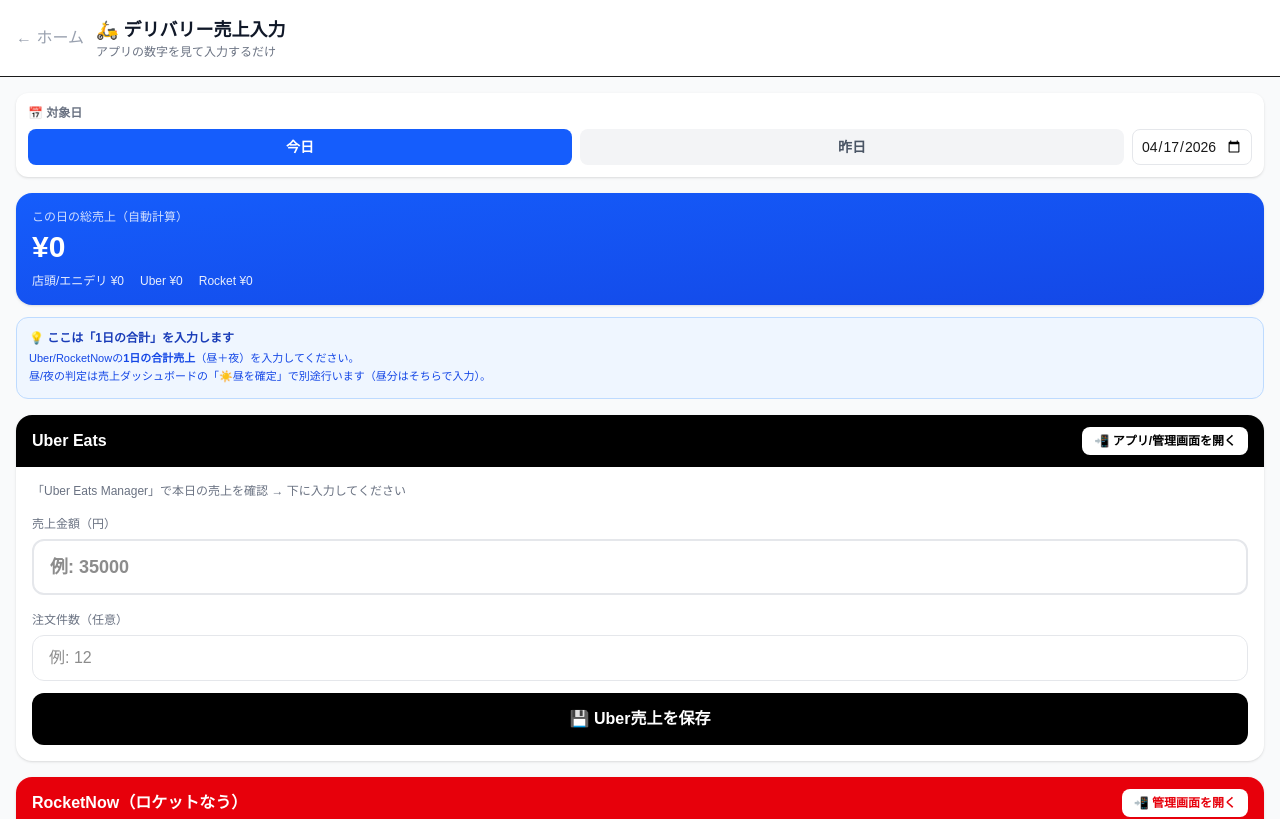
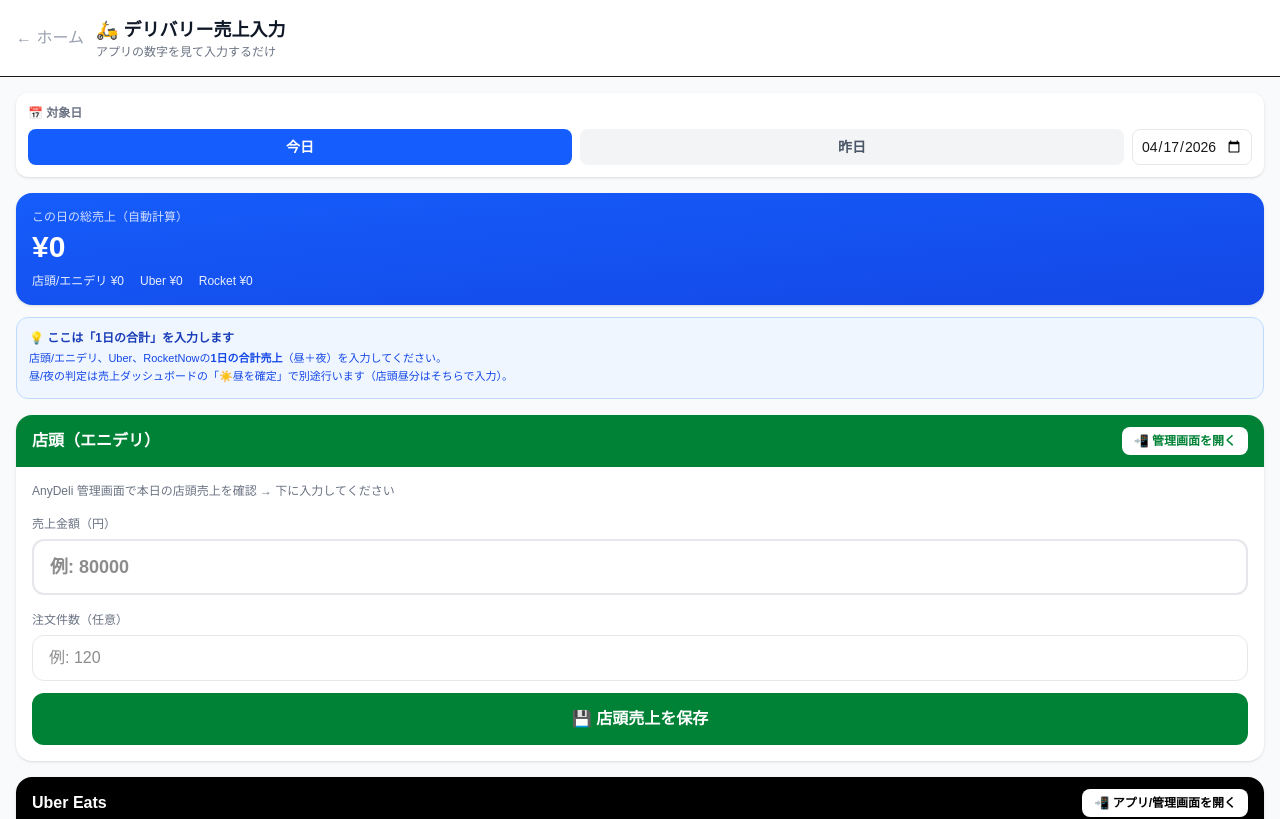
Before and after one commit to goat-mindmatch/goat-restaurant-os, a Next.js app: page /staff-home/delivery-input in a window 1280 px wide. Shown: the top 819 px of the page. Built offline with nearby package versions, Linux system fonts and the light colour scheme; no server answers.

Commit message:
店頭手入力対応の確認フロー追加とAnyDeli自動同期停止

```diff
--- a/src/app/api/sales/manual-delivery/route.ts
+++ b/src/app/api/sales/manual-delivery/route.ts
@@ -2,16 +2,17 @@
 export const dynamic = 'force-dynamic'
 
 /**
- * 手動デリバリー売上入力API（Uber / RocketNow）
+ * 手動デリバリー売上入力API（Uber / RocketNow / 店頭）
  * 新ポータルが自動取得不可になったため、現場が「確認して入力するだけ」で
  * 反映できるようにする。
  *
  * GET  /api/sales/manual-delivery?date=YYYY-MM-DD
- *   → その日の現在値（uber/rocketnow/anydeli/total）を返す（確認表示用）
+ *   → その日の現在値（store/uber/rocketnow/anydeli/total）を返す（確認表示用）
  *
  * POST /api/sales/manual-delivery
  *   body: {
  *     date: 'YYYY-MM-DD',
+ *     store_sales?: number, store_orders?: number,
  *     uber_sales?: number, uber_orders?: number,
  *     rocketnow_sales?: number, rocketnow_orders?: number
  *   }
@@ -35,7 +36,7 @@
   const db = createServiceClient() as any
   const { data } = await db
     .from('daily_sales')
-    .select('date, store_sales, anydeli_sales, uber_sales, uber_orders, rocketnow_sales, rocketnow_orders, delivery_sales, total_sales, uber_synced_at, rocketnow_synced_at')
+    .select('date, store_sales, store_orders, anydeli_sales, anydeli_orders, uber_sales, uber_orders, rocketnow_sales, rocketnow_orders, delivery_sales, total_sales, uber_synced_at, rocketnow_synced_at')
     .eq('tenant_id', TENANT_ID)
     .eq('date', date)
     .maybeSingle()
@@ -43,9 +44,11 @@
   return NextResponse.json({
     date,
     current: data ?? {
+      store_sales: 0, store_orders: 0,
+      anydeli_sales: 0, anydeli_orders: 0,
       uber_sales: 0, uber_orders: 0,
       rocketnow_sales: 0, rocketnow_orders: 0,
-      anydeli_sales: 0, total_sales: 0,
+      total_sales: 0,
     },
   })
 }
@@ -58,10 +61,11 @@
       return NextResponse.json({ error: 'date must be YYYY-MM-DD' }, { status: 400 })
     }
 
+    const hasStore = body.store_sales !== undefined || body.store_orders !== undefined
     const hasUber = body.uber_sales !== undefined || body.uber_orders !== undefined
     const hasRocket = body.rocketnow_sales !== undefined || body.rocketnow_orders !== undefined
-    if (!hasUber && !hasRocket) {
-      return NextResponse.json({ error: 'uber_* または rocketnow_* のいずれかを指定してください' }, { status: 400 })
+    if (!hasStore && !hasUber && !hasRocket) {
+      return NextResponse.json({ error: 'store_* / uber_* / rocketnow_* のいずれかを指定してください' }, { status: 400 })
     }
 
     const num = (v: unknown): number => {
@@ -75,14 +79,14 @@
     // 既存値を取得して他媒体を保持
     const { data: existing } = await db
       .from('daily_sales')
-      .select('store_sales, anydeli_sales, uber_sales, uber_orders, rocketnow_sales, rocketnow_orders, menu_sales')
+      .select('store_sales, store_orders, anydeli_sales, anydeli_orders, uber_sales, uber_orders, rocketnow_sales, rocketnow_orders, menu_sales')
       .eq('tenant_id', TENANT_ID)
       .eq('date', date)
       .maybeSingle()
 
-    // store_sales / anydeli_sales はここでは触らない（AnyDeli同期が管理）。
-    // delivery_sales の再計算に menu_sales のみ使用。
-    const menuSales  = Number(existing?.menu_sales)  || 0
+    const menuSales   = Number(existing?.menu_sales)   || 0
+    const storeSales  = hasStore  ? num(body.store_sales)  : (Number(existing?.store_sales) || 0)
+    const storeOrders = hasStore  ? num(body.store_orders) : (Number(existing?.store_orders) || 0)
 
     const uberSales      = hasUber   ? num(body.uber_sales)      : (Number(existing?.uber_sales) || 0)
     const uberOrders     = hasUber   ? num(body.uber_orders)     : (Number(existing?.uber_orders) || 0)
@@ -95,6 +99,10 @@
     const payload: Record<string, unknown> = {
       tenant_id:      TENANT_ID,
       date,
+      store_sales:    storeSales,
+      store_orders:   storeOrders,
+      anydeli_sales:  storeSales,
+      anydeli_orders: storeOrders,
       uber_sales:     uberSales,
       uber_orders:    uberOrders,
       rocketnow_sales:  rocketnowSales,
@@ -115,7 +123,7 @@
     // 反映後の値を返す
     const { data: after } = await db
       .from('daily_sales')
-      .select('date, store_sales, anydeli_sales, uber_sales, uber_orders, rocketnow_sales, rocketnow_orders, delivery_sales, total_sales')
+      .select('date, store_sales, anydeli_sales, store_orders, anydeli_orders, uber_sales, uber_orders, rocketnow_sales, rocketnow_orders, delivery_sales, total_sales')
       .eq('tenant_id', TENANT_ID)
       .eq('date', date)
       .maybeSingle()
--- a/src/app/staff-home/delivery-input/DeliveryInputClient.tsx
+++ b/src/app/staff-home/delivery-input/DeliveryInputClient.tsx
@@ -4,6 +4,8 @@
 import Link from 'next/link'
 
 type Current = {
+  store_sales?: number
+  store_orders?: number
   uber_sales?: number
   uber_orders?: number
   rocketnow_sales?: number
@@ -24,6 +26,7 @@
 }
 
 // 各サービスの確認先（モバイルブラウザで開く）
+const ANYDELI_URL = 'https://shop.anydeli.co.jp/'
 const UBER_URL = 'https://merchants.ubereats.com/'
 const ROCKET_URL = 'https://store.rocketnow.co.jp/merchant/'
 
@@ -32,17 +35,20 @@
   const [current, setCurrent] = useState<Current>({})
   const [loading, setLoading] = useState(true)
 
+  const [storeSales, setStoreSales] = useState('')
+  const [storeOrders, setStoreOrders] = useState('')
   const [uberSales, setUberSales] = useState('')
   const [uberOrders, setUberOrders] = useState('')
   const [rocketSales, setRocketSales] = useState('')
   const [rocketOrders, setRocketOrders] = useState('')
 
+  const [savingStore, setSavingStore] = useState(false)
   const [savingUber, setSavingUber] = useState(false)
   const [savingRocket, setSavingRocket] = useState(false)
   const [toast, setToast] = useState<string | null>(null)
 
   // 入力中フラグ: ユーザーが触った欄は load() の自動プリフィルで上書きしない（競合防止）
-  const touched = useRef<{ uber: boolean; rocket: boolean }>({ uber: false, rocket: false })
+  const touched = useRef<{ store: boolean; uber: boolean; rocket: boolean }>({ store: false, uber: false, rocket: false })
   // load の採番。新しいload開始時に古いloadの結果を破棄する（ref共有なのでクロージャを跨いで機能する）
   const loadSeq = useRef(0)
 
@@ -56,6 +62,10 @@
       if (seq !== loadSeq.current) return
       setCurrent(j.current ?? {})
       // 未入力 or 強制(保存直後)の欄のみプリフィル。入力中の欄は保持。
+      if (opts?.force || !touched.current.store) {
+        setStoreSales(j.current?.store_sales ? String(j.current.store_sales) : '')
+        setStoreOrders(j.current?.store_orders ? String(j.current.store_orders) : '')
+      }
       if (opts?.force || !touched.current.uber) {
         setUberSales(j.current?.uber_sales ? String(j.current.uber_sales) : '')
         setUberOrders(j.current?.uber_orders ? String(j.current.uber_orders) : '')
@@ -72,13 +82,36 @@
 
   // 日付が変わったら touched をリセットして新しい日付の値をプリフィル
   useEffect(() => {
-    touched.current = { uber: false, rocket: false }
+    touched.current = { store: false, uber: false, rocket: false }
     load({ force: true })
   }, [date, load])
 
   const flash = (msg: string) => {
     setToast(msg)
     setTimeout(() => setToast(null), 2500)
+  }
+
+  const saveStore = async () => {
+    if (storeSales === '') { alert('店頭売上金額を入力してください'); return }
+    setSavingStore(true)
+    try {
+      const res = await fetch('/api/sales/manual-delivery', {
+        method: 'POST',
+        headers: { 'Content-Type': 'application/json' },
+        body: JSON.stringify({
+          date,
+          store_sales: Number(storeSales),
+          store_orders: storeOrders === '' ? 0 : Number(storeOrders),
+        }),
+      })
+      const j = await res.json()
+      if (!res.ok) { alert(`保存失敗: ${j.error ?? res.status}`); return }
+      setCurrent(j.saved ?? current)
+      touched.current.store = false
+      flash('✅ 店頭売上を保存しました')
+    } finally {
+      setSavingStore(false)
+    }
   }
 
   const saveUber = async () => {
@@ -165,7 +198,7 @@
         <p className="text-xs opacity-80">この日の総売上（自動計算）</p>
         <p className="text-3xl font-bold mt-1">{yen(current.total_sales)}</p>
         <div className="flex gap-4 mt-2 text-xs opacity-90">
-          <span>店頭/エニデリ {yen(current.anydeli_sales)}</span>
+          <span>店頭/エニデリ {yen(current.store_sales ?? current.anydeli_sales)}</span>
           <span>Uber {yen(current.uber_sales)}</span>
           <span>Rocket {yen(current.rocketnow_sales)}</span>
         </div>
@@ -175,12 +208,55 @@
       <div className="mx-4 mt-3 bg-blue-50 border border-blue-200 rounded-xl p-3">
         <p className="text-xs text-blue-800 font-semibold mb-1">💡 ここは「1日の合計」を入力します</p>
         <p className="text-[11px] text-blue-700 leading-relaxed">
-          Uber/RocketNowの<b>1日の合計売上</b>（昼＋夜）を入力してください。<br />
-          昼/夜の判定は売上ダッシュボードの「☀️昼を確定」で別途行います（昼分はそちらで入力）。
+          店頭/エニデリ、Uber、RocketNowの<b>1日の合計売上</b>（昼＋夜）を入力してください。<br />
+          昼/夜の判定は売上ダッシュボードの「☀️昼を確定」で別途行います（店頭昼分はそちらで入力）。
         </p>
       </div>
 
       {loading && <p className="text-center text-gray-400 py-6 text-sm">読み込み中...</p>}
+
+      {/* 店頭（エニデリ）入力カード */}
+      <div className="mx-4 mt-4 bg-white rounded-2xl shadow-sm overflow-hidden">
+        <div className="bg-green-700 px-4 py-3 flex items-center justify-between">
+          <span className="text-white font-bold">店頭（エニデリ）</span>
+          <a
+            href={ANYDELI_URL}
+            target="_blank"
+            rel="noopener noreferrer"
+            className="bg-white text-green-700 text-xs font-bold px-3 py-1.5 rounded-lg"
+          >📲 管理画面を開く</a>
+        </div>
+        <div className="p-4 space-y-3">
+          <p className="text-xs text-gray-500">
+            AnyDeli 管理画面で本日の店頭売上を確認 → 下に入力してください
+          </p>
+          <label className="block">
+            <span className="text-xs text-gray-500">売上金額（円）</span>
+            <input
+              type="number" inputMode="numeric" placeholder="例: 80000"
+              value={storeSales}
+              onChange={e => { touched.current.store = true; setStoreSales(e.target.value) }}
+              className="w-full mt-1 border-2 border-gray-200 rounded-xl px-4 py-3 text-lg font-bold focus:border-green-500 outline-none"
+            />
+          </label>
+          <label className="block">
+            <span className="text-xs text-gray-500">注文件数（任意）</span>
+            <input
+              type="number" inputMode="numeric" placeholder="例: 120"
+              value={storeOrders}
+              onChange={e => { touched.current.store = true; setStoreOrders(e.target.value) }}
+              className="w-full mt-1 border border-gray-200 rounded-xl px-4 py-2.5 focus:border-green-500 outline-none"
+            />
+          </label>
+          <button
+            onClick={saveStore}
+            disabled={savingStore}
+            className="w-full bg-green-700 text-white font-bold py-3.5 rounded-xl text-base disabled:opacity-50"
+          >
+            {savingStore ? '保存中...' : '💾 店頭売上を保存'}
+          </button>
+        </div>
+      </div>
 
       {/* Uber 入力カード */}
       <div className="mx-4 mt-4 bg-white rounded-2xl shadow-sm overflow-hidden">
@@ -269,8 +345,7 @@
       </div>
 
       <p className="text-center text-[10px] text-gray-400 mt-4 px-6">
-        ※ 店頭・エニデリは自動取込のため入力不要です。<br />
-        Uber/RocketNowのみ手動入力をお願いします。
+        ※ 店頭・Uber・RocketNow それぞれ「1日の合計」を入力してください。
       </p>
 
       {/* トースト */}
```
Also changed, not shown: src/app/api/cron/sales-input-reminder/route.ts (+15 -12 lines), src/app/api/cron/sync-health-check/route.ts (+5 -22 lines), src/app/api/today-sales/confirm-lunch/route.ts (+11 -7 lines), src/app/staff-home/sales/SalesDashboardClient.tsx (+40 -20 lines).
